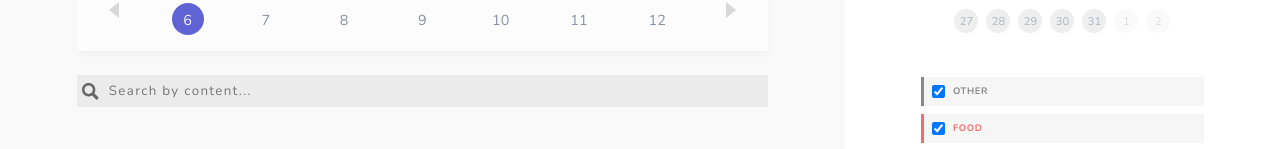
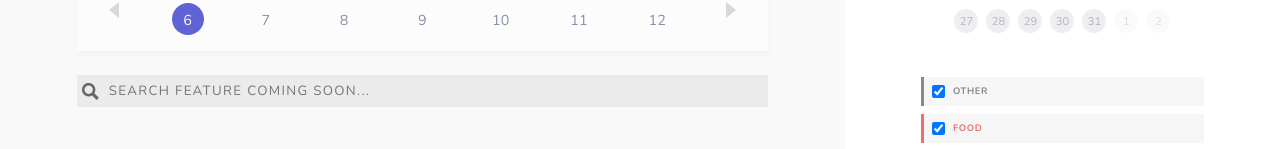
Before and after one commit to dormspam/frontend, a React (Create React App) app: page / in a window 1280 px wide. Shown: the part 241-390 px from the top of the page. Built offline with nearby package versions, Linux system fonts and the light colour scheme; no server answers.

Commit message:
Add message that search feature will come in the future

```diff
--- a/src/components/home/selection/HomeSelectionFilter.js
+++ b/src/components/home/selection/HomeSelectionFilter.js
@@ -42,7 +42,7 @@ class HomeSelectionFilter extends Component {
         <div className="icon">
           <img src="/img/search.svg" alt="Search" />
         </div>
-        <input className="search" type="text" name="search" placeholder="Search by content..." onChange={this.handleChange} />
+        <input className="search" type="text" name="search" placeholder="SEARCH FEATURE COMING SOON..." onChange={this.handleChange} />
         <br />
       </div>
     );
```
